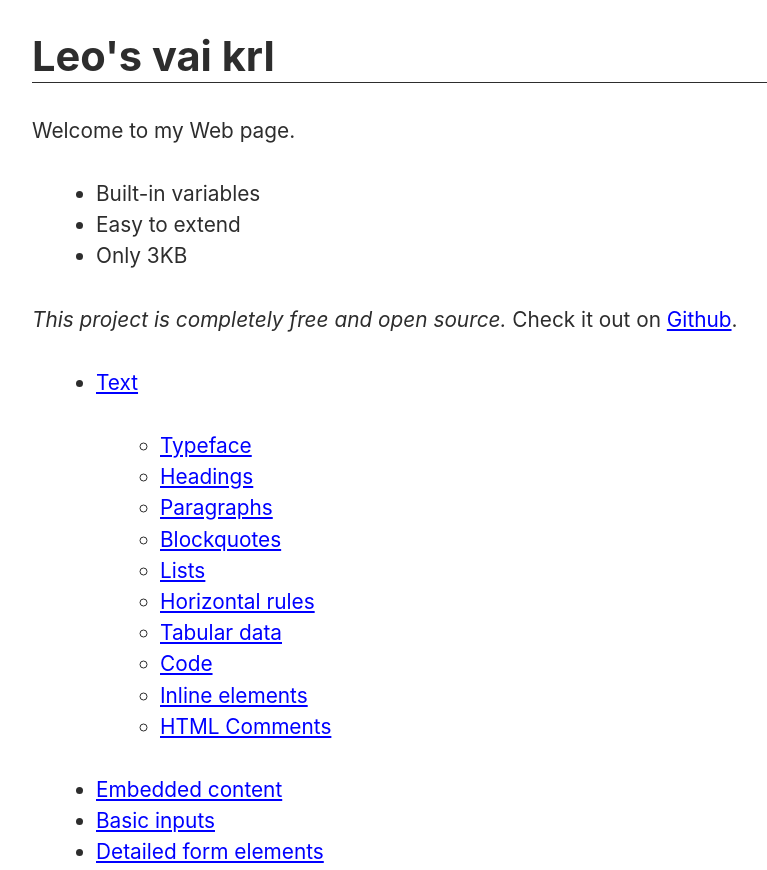
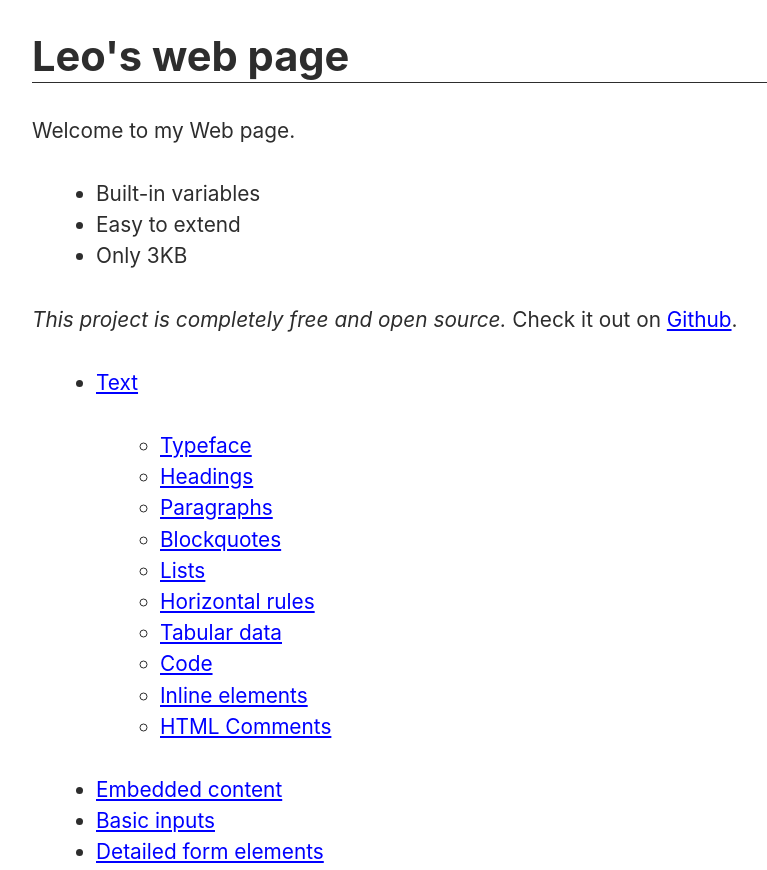
Before and after one commit to leoferreira23/leoferreira23.github.io, a plain HTML site: page index.html in a window 1280 px wide. Shown: the top 870 px of the page, without its empty margins (208-975 px from the left). Drawn offline with Linux system fonts and the light colour scheme.

Commit message:
back to thbe normal

```diff
--- a/index.html
+++ b/index.html
@@ -18,7 +18,7 @@
   <body>
     <div id="top" class="page" role="document">
       <header role="banner">
-        <h1>Leo's vai krl</h1>
+        <h1>Leo's web page</h1>
         <p>Welcome to my Web page.</p>
         <ul>
             <li>Built-in variables</li>
```
